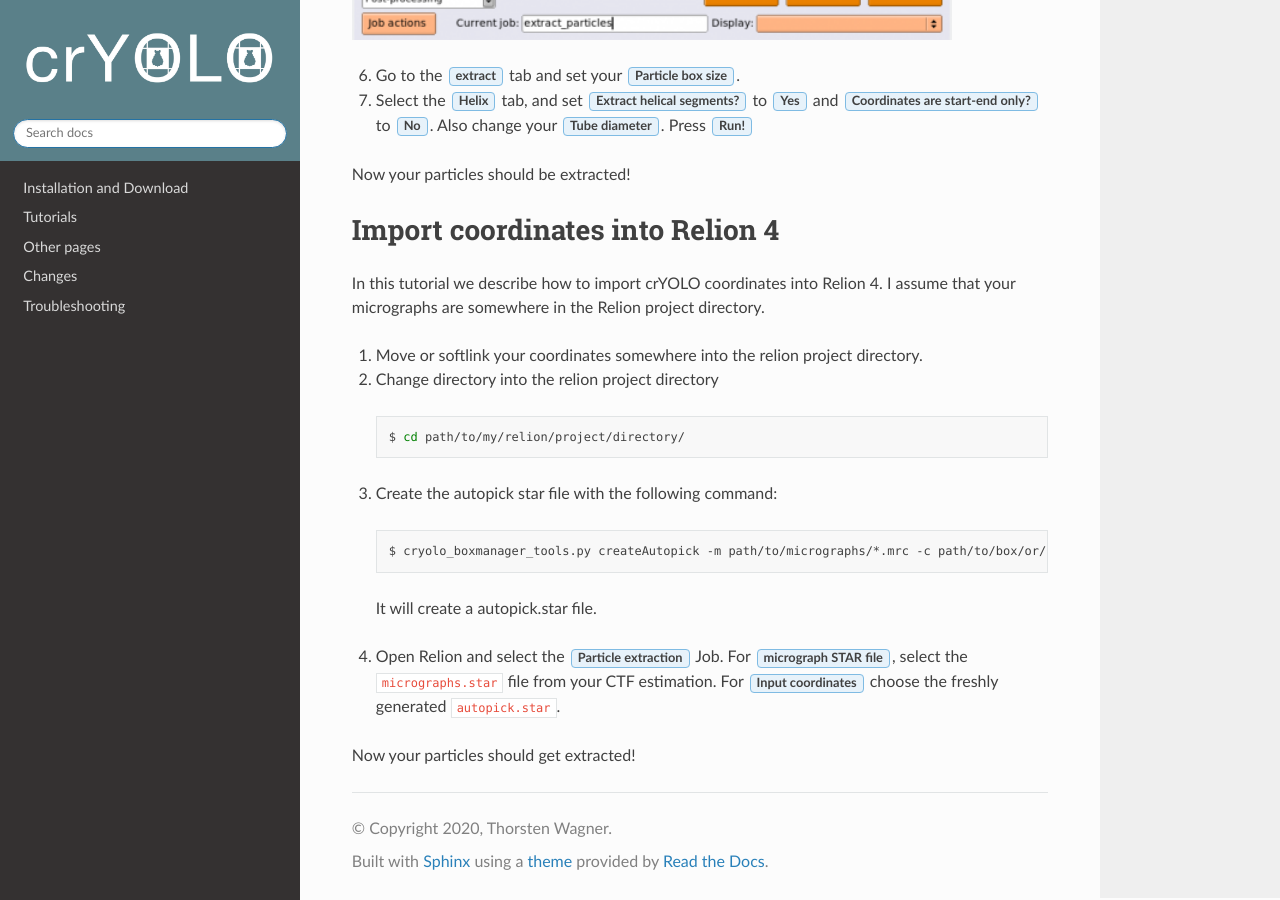
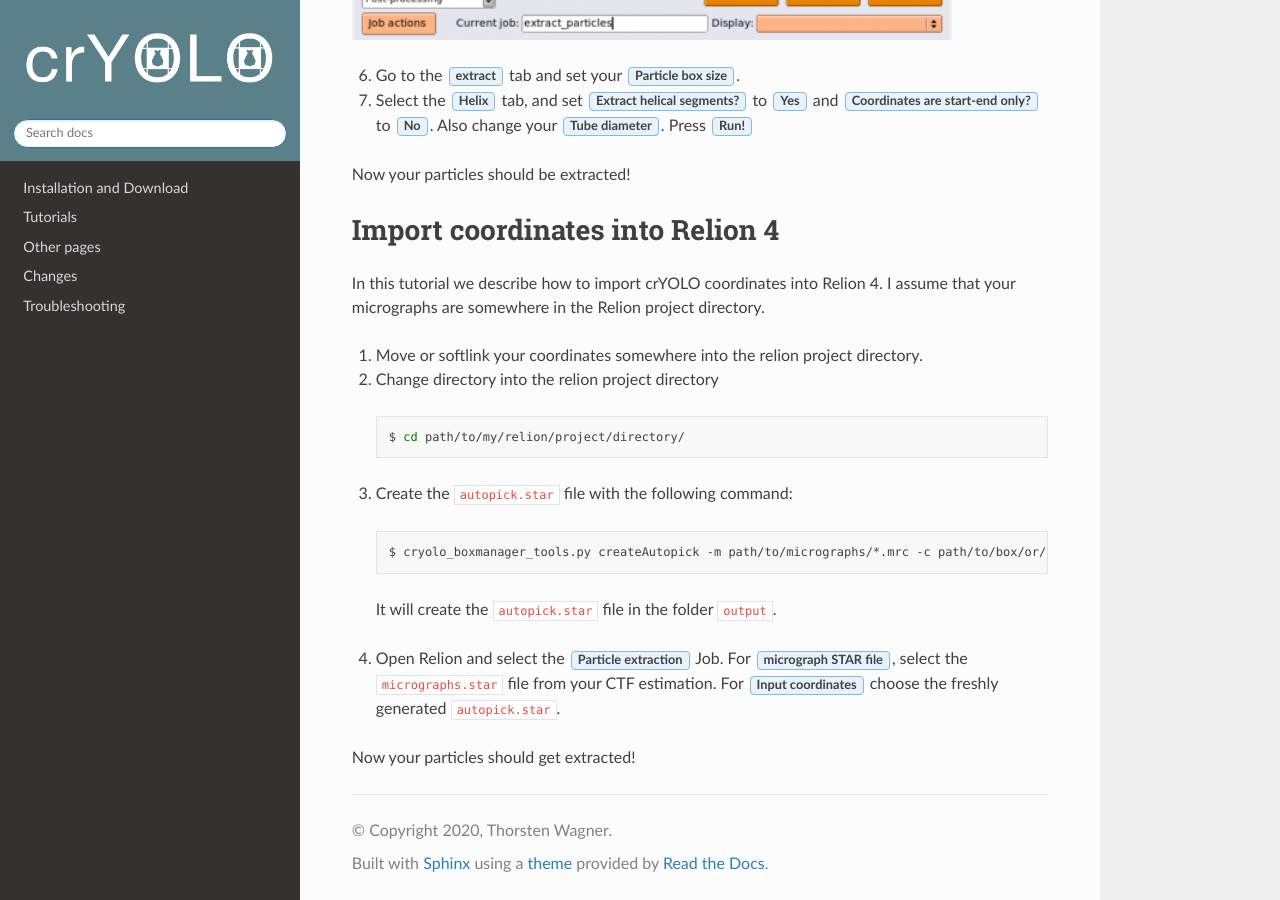
Before and after one commit to MPI-Dortmund/cryolo, a Sphinx documentation site: the page built from source/other/import_filaments_relion.rst, in a window 1280 px wide and 900 px high, scrolled down 1854 px. Built offline with Sphinx 7.4.7 and the Read the Docs theme 2.0.0, drawn with Linux system fonts in a browser that asks for light colours.

Commit message:
add description how to extract coordinates from relion 4

```diff
--- a/source/other/import_filaments_relion.rst
+++ b/source/other/import_filaments_relion.rst
@@ -50,13 +50,13 @@
 
     cd path/to/my/relion/project/directory/
 
-3. Create the autopick star file with the following command:
+3. Create the :file:`autopick.star` file with the following command:
 
  .. prompt:: bash $
 
-    cryolo_boxmanager_tools.py createAutopick -m path/to/micrographs/*.mrc -c path/to/box/or/star/files/*.star -o ./
+    cryolo_boxmanager_tools.py createAutopick -m path/to/micrographs/*.mrc -c path/to/box/or/star/files/*.star -o output/
 
- It will create a autopick.star file.
+ It will create the :file:`autopick.star` file in the folder :file:`output`.
 
 4. Open Relion and select the :guilabel:`Particle extraction` Job. For :guilabel:`micrograph STAR file`, select the :file:`micrographs.star` file from your CTF estimation. For :guilabel:`Input coordinates` choose the freshly generated :file:`autopick.star`.
 
```
